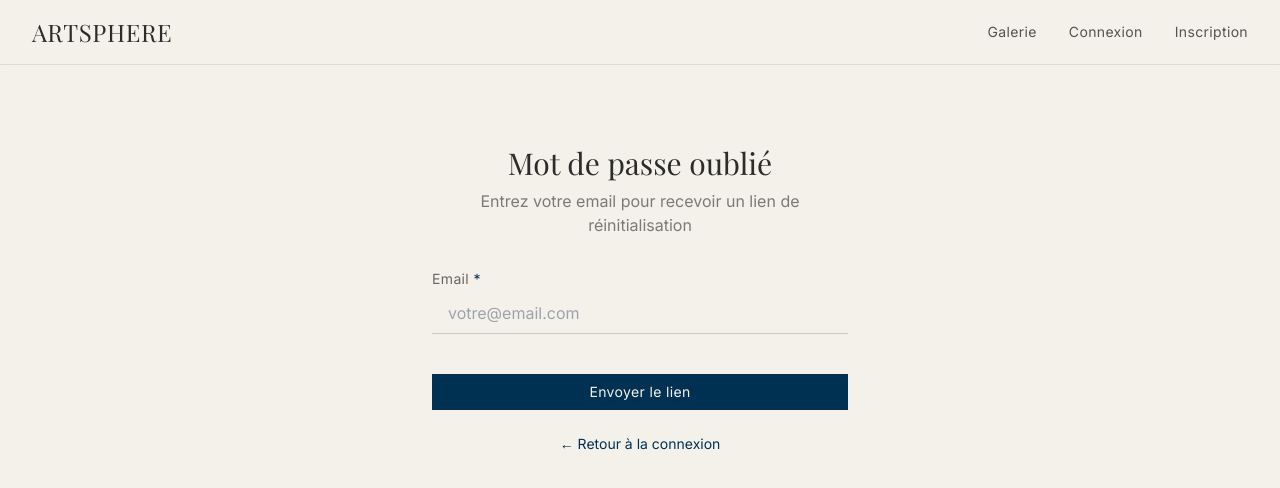
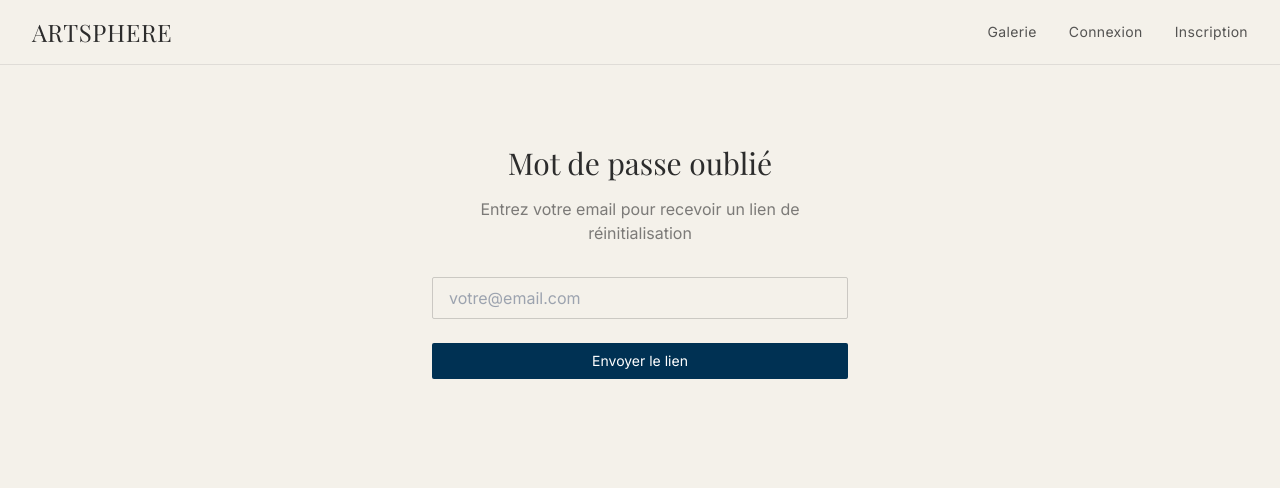
Before and after one commit to enricalai/artsphere, a React (Create React App) app in the folder frontend/: page /forgot-password in a window 1280 px wide. Shown: the top 488 px of the page. Built offline with nearby package versions, Linux system fonts and the light colour scheme.

Commit message:
email part 1 pas encore fini

```diff
--- a/frontend/package.json
+++ b/frontend/package.json
@@ -3,6 +3,7 @@
   "version": "0.1.0",
   "private": true,
   "dependencies": {
+    "@emailjs/browser": "^4.4.1",
     "@testing-library/dom": "^10.4.1",
     "@testing-library/jest-dom": "^6.9.1",
     "@testing-library/react": "^16.3.2",
--- a/frontend/src/pages/ForgotPassword.jsx
+++ b/frontend/src/pages/ForgotPassword.jsx
@@ -1,12 +1,13 @@
-import React, { useState } from 'react';
-import { Link, useLocation } from 'react-router-dom';
+/* eslint-disable */
+import { useState } from 'react';
+import { useLocation, useNavigate } from 'react-router-dom';
 import { forgotPassword } from '../services/api';
-import Button from '../components/ui/Button';
-import Input from '../components/ui/Input';
+import emailjs from '@emailjs/browser';
 
 function ForgotPassword() {
     const location = useLocation();
-    const source = location.state?.from || 'login';
+    const navigate = useNavigate();
+    const source = location.state?.source || 'login';
     const [email, setEmail] = useState('');
     const [loading, setLoading] = useState(false);
     const [message, setMessage] = useState('');
@@ -20,56 +21,70 @@ function ForgotPassword() {
 
         try {
             const response = await forgotPassword(email, source);
-            setMessage(response.data.message);
+            const { token, resetLink, nom } = response.data;
+
+            const templateParams = {
+                nom: nom || email.split('@')[0],
+                lien: resetLink,
+                to_email: email
+            };
+
+            await emailjs.send(
+                'service_x4oskpy',
+                'template_3gvu6kw',
+                templateParams,
+                'A9Y0CJG-BEYUA3DEL'
+            );
+
+            setMessage('Un email vous a été envoyé avec un lien de réinitialisation.');
+            setTimeout(() => {
+                navigate('/login');
+            }, 3000);
         } catch (err) {
-            setError(err.response?.data?.error || 'Erreur lors de la demande');
+            console.error('Erreur EmailJS:', err);
+            setError(err.text || 'Erreur lors de l\'envoi de l\'email');
         } finally {
             setLoading(false);
         }
     };
 
     return (
-        <div className="max-w-md mx-auto px-4 py-12 animate-fade-in">
-            <div className="text-center mb-8">
-                <h1 className="font-serif text-3xl text-anthracite">Mot de passe oublié</h1>
-                <p className="font-sans text-anthracite/60 mt-2">
-                    Entrez votre email pour recevoir un lien de réinitialisation
-                </p>
-            </div>
+        <div className="max-w-md mx-auto px-4 py-12">
+            <h1 className="font-serif text-3xl text-center mb-4">Mot de passe oublié</h1>
+            <p className="text-center text-anthracite/60 mb-8">
+                Entrez votre email pour recevoir un lien de réinitialisation
+            </p>
 
             <form onSubmit={handleSubmit} className="space-y-6">
-                <Input
-                    label="Email"
+                <input
                     type="email"
-                    name="email"
                     value={email}
                     onChange={(e) => setEmail(e.target.value)}
                     required
                     placeholder="votre@email.com"
+                    className="w-full px-4 py-2 border border-anthracite/20 focus:border-prusse outline-none bg-transparent rounded-sm"
                 />
 
                 {message && (
-                    <div className="bg-green-50 border border-green-200 text-green-600 px-4 py-2 rounded-sm text-sm">
+                    <div className="bg-green-50 text-green-600 p-3 rounded text-sm">
                         {message}
                     </div>
                 )}
 
                 {error && (
-                    <div className="bg-red-50 border border-red-200 text-red-600 px-4 py-2 rounded-sm text-sm">
+                    <div className="bg-red-50 text-red-600 p-3 rounded text-sm">
                         {error}
                     </div>
                 )}
 
-                <Button type="submit" variant="primary" disabled={loading} className="w-full">
-                    {loading ? 'Envoi...' : 'Envoyer le lien'}
-                </Button>
+                <button
+                    type="submit"
+                    disabled={loading}
+                    className="bg-prusse text-white w-full px-6 py-2 text-sm hover:bg-prusse/80 transition-colors rounded-sm"
+                >
+                    {loading ? 'Envoi en cours...' : 'Envoyer le lien'}
+                </button>
             </form>
-
-            <p className="text-center mt-6 font-sans text-sm text-anthracite/60">
-                <Link to="/login" className="text-prusse hover:underline">
-                    ← Retour à la connexion
-                </Link>
-            </p>
         </div>
     );
 }
```
Also changed, not shown: 2 other files (tests, documents, lock files or other folders).
